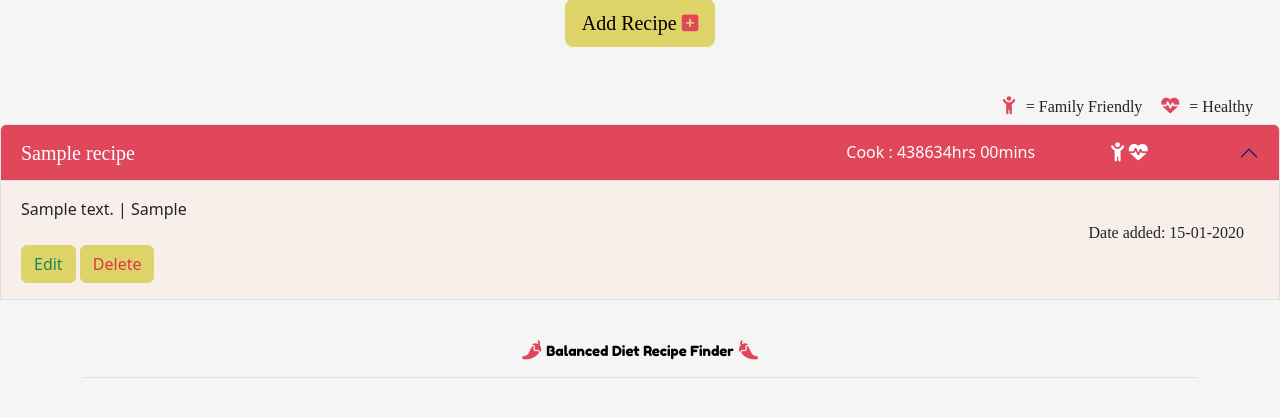
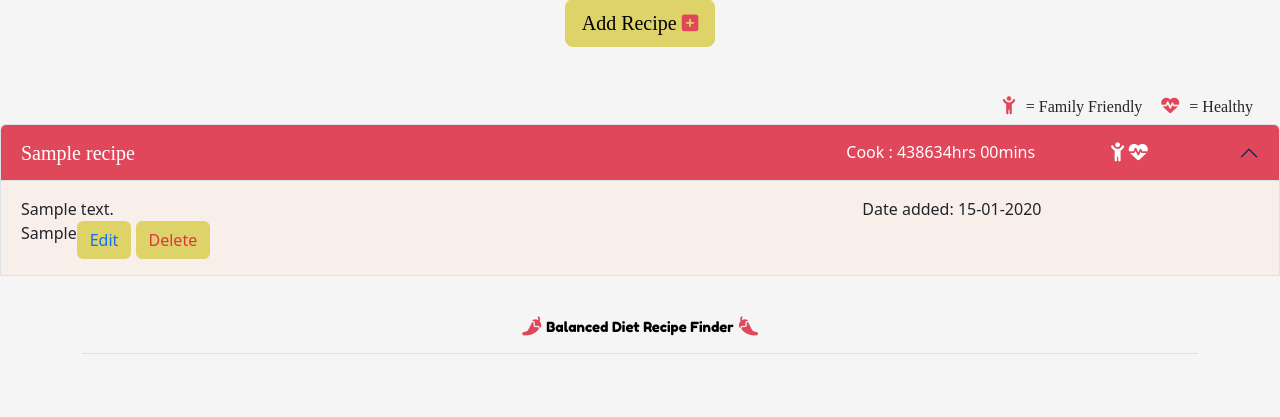
Before and after one commit to nddpj00/balanced-diet-menu-finder, a Flask app: page /vegetarian in a window 1280 px wide, after a click that opens the changed part. Shown: the part 185-602 px from the top of the page. Run offline with Flask 2, Linux system fonts and the light colour scheme; tables that the repository leaves empty hold one stand-in row (values such as "Sample post"); some libraries are stand-ins or nearby versions; some web fonts are replaced.

Commit message:
re-structures recipe pages for oily-fish and veg

```diff
--- a/mealplanner/templates/vegetarian.html
+++ b/mealplanner/templates/vegetarian.html
@@ -26,10 +26,11 @@
     <div class="accordion" id="accordionExample">
         {% for vegmeal in veg_recipe %}
         <div class="accordion-item">
-      <h2 class="accordion-header " id="heading{{ loop.index }}">
+            <h2 class="accordion-header" id="heading{{ loop.index }}">
                 <button class="accordion-button collapsed" type="button" data-bs-toggle="collapse"
-          data-bs-target="#collapse{{ loop.index }}" aria-expanded="false" aria-controls="collapse{{ loop.index }}">
-          <div class="col-8 recipe-name">
+                    data-bs-target="#collapse{{ loop.index }}" aria-expanded="false"
+                    aria-controls="collapse{{ loop.index }}">
+                    <div class="col-8 recipe-name ">
                         {{ vegmeal.recipe_name}}
                     </div>
 
@@ -52,26 +53,43 @@
                     </div>
                 </button>
             </h2>
-      <div id="collapse{{ loop.index }}" class="accordion-collapse collapse" aria-labelledby="heading{{ loop.index }}"
-        data-bs-parent="#accordionExample">
-        <div class="accordion-body">
-          {{ vegmeal.recipe_notes}} |
+            <div id="collapse{{ loop.index }}" class="accordion-collapse collapse"
+                aria-labelledby="heading{{ loop.index }}" data-bs-parent="#accordionExample">
+                <div class="accordion-body ">
+                        <div class="row">
+                            <div class="col-8">
+                                {{ vegmeal.recipe_notes}}
+                            </div>
 
-          {% if vegmeal.recipe_location.startswith("https") %}
-          <a href="{{ vegmeal.recipe_location }}" target="_blank">click for recipe.</a>
-          {% else %}
-          {{ vegmeal.recipe_location }}
-          {% endif %}
-          <div class="d-flex justify-content-end icon-key">
+
+                            <div class=" col-4 nomobile">
                                 {{ 'Date added: ' ~ vegmeal.date_added.strftime('%d-%m-%Y') }}
                             </div>
-
-          <div>
-            <a href="{{ url_for('edit_recipe', recipe_id=vegmeal.id) }}" class="btn text-success">Edit</a>
+                        </div>
+                        <div class="d-flex flex-nowrap">
+                            <div class="justify-content-end order-2">
+                                <button type="button" class="btn text-success">
+                                    <a href="{{ url_for('edit_recipe', recipe_id=vegmeal.id) }}"
+                                        class="text-decoration-none">Edit</a>
+                                </button>
                                 <button type="button" class="btn text-danger" data-bs-toggle="modal"
                                     data-bs-target="#deletebtnModal{{ loop.index }}">
                                     Delete
                                 </button>
+        <!-- if location is a url it applies a button with link, otherwise shows cookbook and page-->
+                                {% if vegmeal.recipe_location.startswith("https") %}
+                                    <button class="btn btn-primary">
+                                        <a href="{{ vegmeal.recipe_location }}" class="text-decoration-none" target="_blank"
+                                            role="button">Click for recipe</a>
+                                    </button>
+                            </div>
+                                {% else %}
+                            </div>
+                                    <div class="justify-content-start order-1">
+                                        {{ vegmeal.recipe_location }}
+                                    </div>
+
+                                {% endif %}
                         </div>
                     <!-- Modal -->
                     <div class="modal fade" id="deletebtnModal{{ loop.index }}" tabindex="-1"
@@ -79,15 +97,18 @@
                         <div class="modal-dialog">
                             <div class="modal-content">
                                 <div class="modal-header">
-                  <h5 class="modal-title" id="exampleModalLabel{{ loop.index }}">Just checking....</h5>
-                  <button type="button" class="btn-close" data-bs-dismiss="modal" aria-label="Close"></button>
+                                    <h5 class="modal-title" id="exampleModalLabel{{ loop.index }}">Just checking....
+                                    </h5>
+                                    <button type="button" class="btn-close" data-bs-dismiss="modal"
+                                        aria-label="Close"></button>
                                 </div>
                                 <div class="modal-body">
                                     Are you sure you want to delete this recipe?
                                 </div>
                                 <div class="modal-footer">
                                     <a class="btn" data-bs-dismiss="modal" type="button">No</a>
-                  <a href="{{ url_for('delete_recipe', recipe_id=vegmeal.id) }}" type="button" class="btn">Yes</a>
+                                    <a href="{{ url_for('delete_recipe', recipe_id=vegmeal.id) }}" type="button"
+                                        class="btn">Yes</a>
                                 </div>
                             </div>
                         </div>
```
Also changed, not shown: mealplanner/templates/oily-fish.html (+27 -13 lines). Lines whose indentation alone changed are shown as unchanged.
